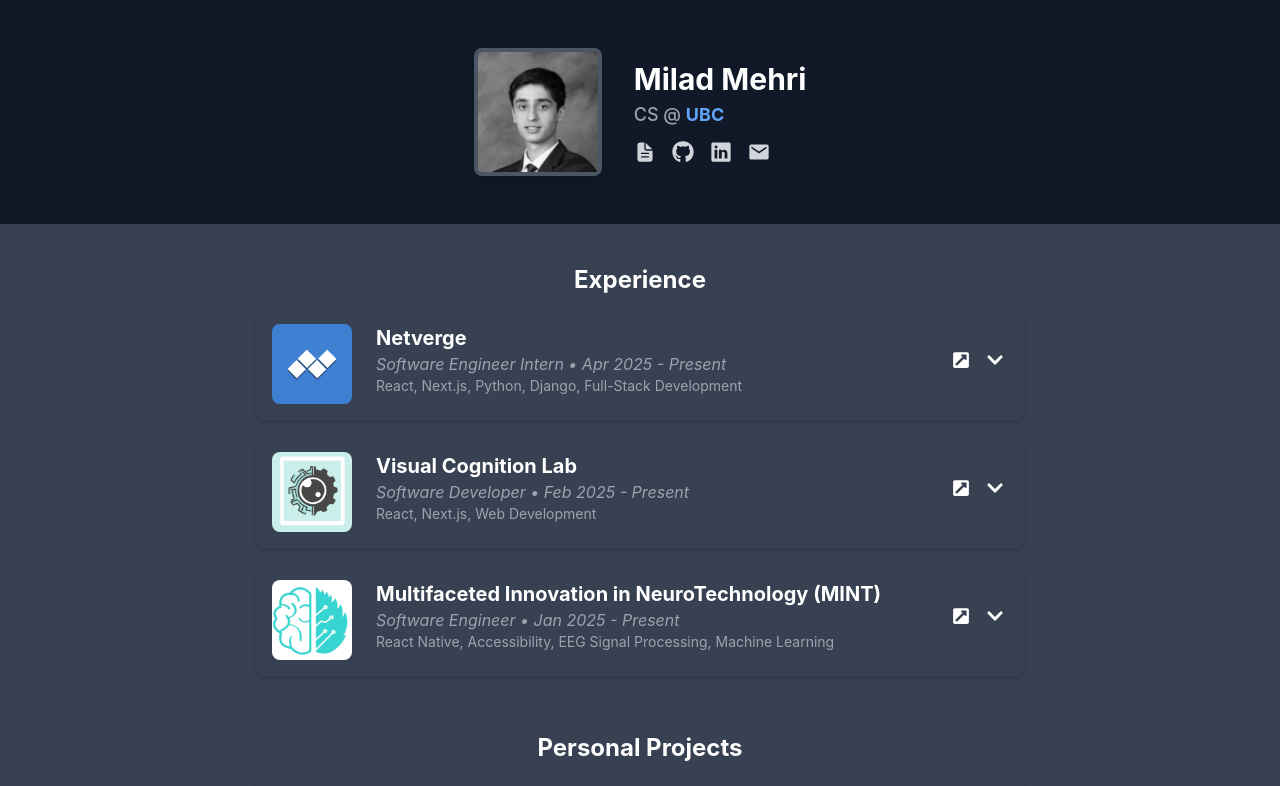
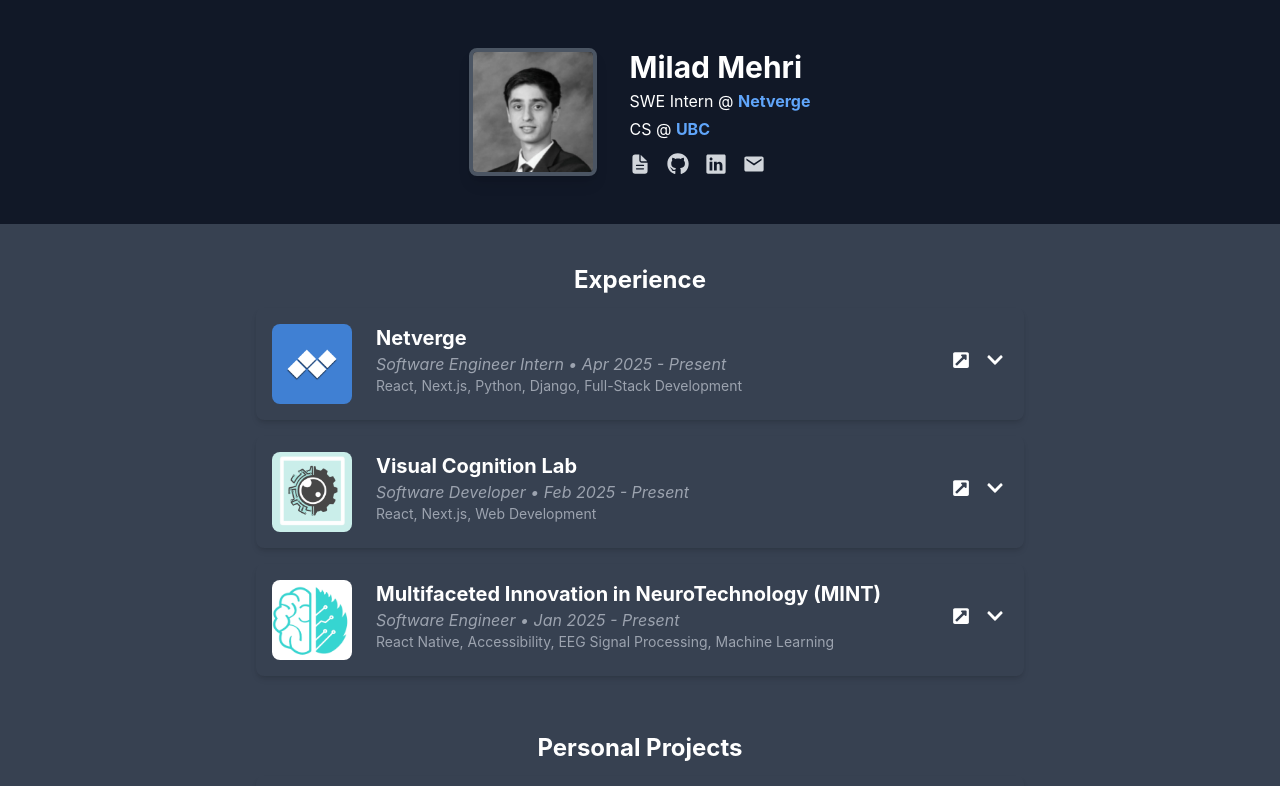
Before and after one commit to milad-mehri/milad-mehri.github.io, a React (Create React App) app: page / in a window 1280 px wide. Shown: the top 786 px of the page. Built offline with nearby package versions, Linux system fonts and the light colour scheme.

Commit message:
Fix links

```diff
--- a/src/components/Intro.jsx
+++ b/src/components/Intro.jsx
@@ -17,7 +17,19 @@ const Intro = () => {
       {/* Intro Text */}
       <div className="text-center sm:text-left">
         <h1 className="text-3xl font-bold mb-1">Milad Mehri</h1>
-        <h2 className="text-lg font-medium text-gray-600 dark:text-gray-400">
+        <div className="space-y-1">
+          <div className="whitespace-nowrap">
+            SWE Intern @{" "}
+            <a
+              className="font-bold text-blue-600 dark:text-blue-400 hover:underline"
+              href="https://www.linkedin.com/company/netverge-services/"
+              target="_blank"
+              rel="noopener noreferrer"
+            >
+              Netverge
+            </a>
+          </div>
+          <div className="whitespace-nowrap">
             CS @{" "}
             <a
               className="font-bold text-blue-600 dark:text-blue-400 hover:underline"
@@ -27,7 +39,8 @@ const Intro = () => {
             >
               UBC
             </a>
-        </h2>
+          </div>
+        </div>
 
         {/* Social Links */}
         <div className="mt-3 flex justify-center sm:justify-start space-x-4">
--- a/src/data/experience.js
+++ b/src/data/experience.js
@@ -9,7 +9,7 @@ const experience = [
       "Collaborated with customers and testers to gather feedback and improve UX and functionality.",
       "Helped shape scalable architecture and contributed to product demos, including at Web Summit.",
     ],
-    link: "https://www.netverge.info/",
+    link: "https://www.linkedin.com/company/netverge-services/",
     image: `${process.env.PUBLIC_URL}/netverge.png`,
   },
   {
```
Lines whose indentation alone changed are shown as unchanged.
